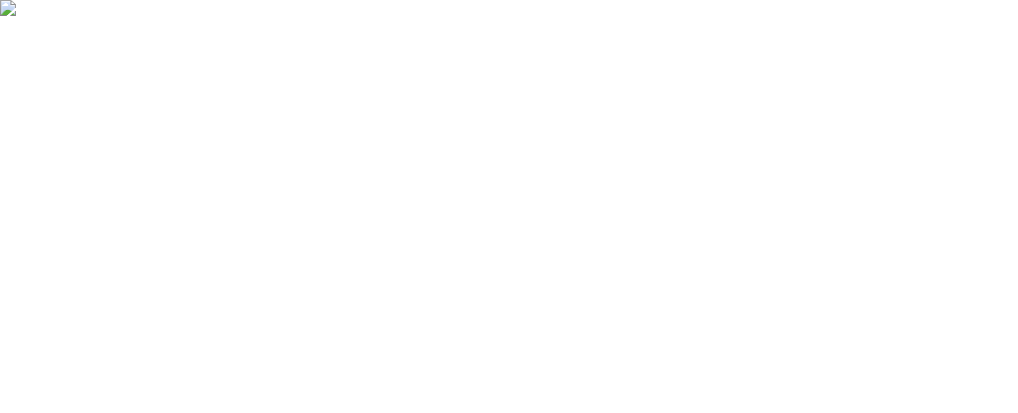
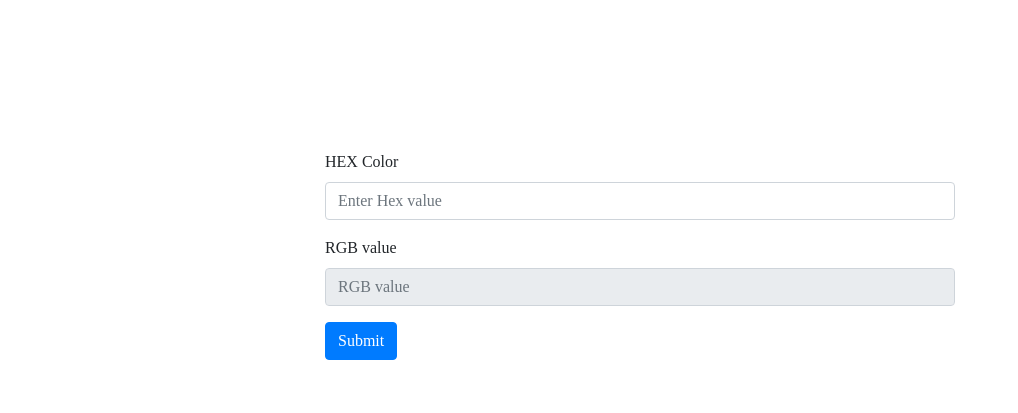
Before and after one commit to skassam21/color-website, a plain HTML site: page index.html in a window 1280 px wide. Shown: the whole page, without its empty margins (0-1018 px from the left). Drawn offline with nearby package versions, Linux system fonts and the light colour scheme.

Commit message:
Revert "I made a change"
This reverts commit cae4250730d348a2d94d1cc8a911d8bc12becff8.

```diff
--- a/index.html
+++ b/index.html
@@ -3,10 +3,35 @@
     <head>
         <title>Shums Kassam</title>
         <meta charset="utf-8"/>
+        <link rel="stylesheet" href="https://stackpath.bootstrapcdn.com/bootstrap/4.1.0/css/bootstrap.min.css" integrity="sha384-9gVQ4dYFwwWSjIDZnLEWnxCjeSWFphJiwGPXr1jddIhOegiu1FwO5qRGvFXOdJZ4" crossorigin="anonymous">
         <link rel="stylesheet" type="text/css" href="main.css">
     </head>
     <body id="body">
-        <img src="#">
-        <script></script>
+        <div class="container">
+            <div class="row">
+                <div class="col-lg-8 offset-lg-2">
+                    <form onsubmit="calculateRGB();return false;">
+                        <div class="form-group">
+                            <label for="hex-input">HEX Color</label>
+                            <input type="text" class="form-control" id="hex-input" aria-describedby="emailHelp" placeholder="Enter Hex value">
+                        </div>
+                        <div class="form-group">
+                            <label for="rgb-value">RGB value</label>
+                            <input type="text" class="form-control" id="rgb-value" aria-describedby="emailHelp" placeholder="RGB value" disabled>
+                        </div>
+
+                        <button type="submit" class="btn btn-primary">Submit</button>
+                    </form>
+                </div>
+            </div>
+
+
+        </div>
+        <script src="app.js"></script>
+        <script>
+            for (let i = 1; i < 10; i++) {
+                console.log(i);
+            }
+        </script>
     </body>
 </html>
```
